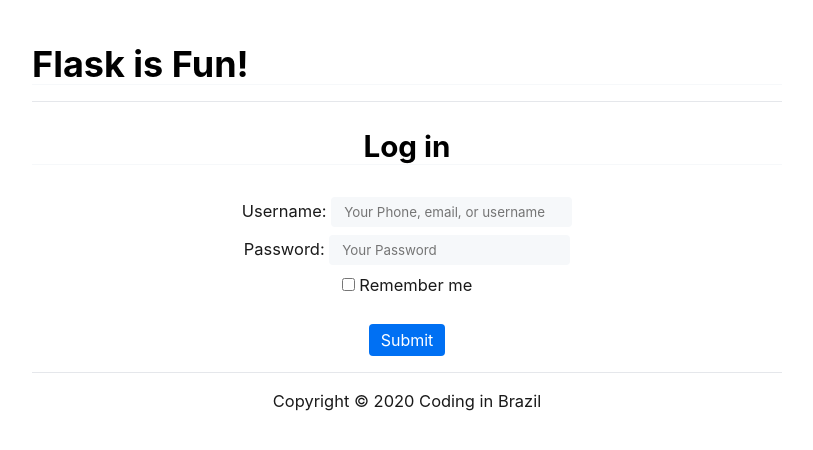
After one commit to codinginbrazil/flask, a Flask app: template app/templates/login.html in a window 1280 px wide. The commit adds this page. Shown: the top 450 px of the page, without its empty margins (233-1046 px from the left). Run offline with Flask 2, Linux system fonts and the light colour scheme; the template is opened without the code that fills it: values that come from a table or form of the project are taken from there, others are empty; some libraries are stand-ins or nearby versions; some web fonts are replaced.

Commit message:
feat: forms
* from flask_wtf import FlaskForm
* from wtforms import StringField, PasswordField, BooleanField
* from wtforms.validators import DataRequired

* [ref](https://flask-wtf.readthedocs.io/en/stable/quickstart.html)

```diff
--- /dev/null
+++ b/app/models/forms.py
@@ -0,0 +1,12 @@
+from flask_wtf import FlaskForm
+from wtforms import StringField, PasswordField, BooleanField
+from wtforms.validators import DataRequired
+from app import app
+
+
+# https://flask-wtf.readthedocs.io/en/stable/quickstart.html
+
+class LoginForm(FlaskForm):
+    username = StringField('username', validators=[DataRequired()])
+    password = PasswordField('password', validators=[DataRequired()])
+    remember_me = BooleanField('remember_me')
--- a/app/templates/base.html
+++ b/app/templates/base.html
@@ -12,7 +12,15 @@
 	<title> {% block title %} Flask is Fun! {% endblock %} </title>
 </head>
 <body>
+	<div>
+		<h1> Flask is Fun!  </h1>
+	</div>
+	<hr>
 	{% block content %}
 	{% endblock %}
+	<hr>
+	<footer>
+		<p style="text-align: center;"> Copyright © 2020 Coding in Brazil  </p>
+	</footer>
 </body>
 </html>
--- a/app/templates/index.html
+++ b/app/templates/index.html
@@ -1,11 +1,10 @@
 {% extends 'base.html' %}
 
-{% block title %} {{ super() }} - Home {% endblock %}
+{% block title %} Home - {{ super() }} {% endblock %}
 
 {% block content %}
 
 	<main>
-		<h1> Flask is Fun!  </h1>
 		{% if user %}
 			<h2>Seja bem-vindo {{user}} </h2>
 		{% endif %}
--- /dev/null
+++ b/app/templates/login.html
@@ -0,0 +1,31 @@
+{% extends 'base.html' %}
+
+{% block title %} Login - {{ super() }} {% endblock %}
+
+{% block content %}
+    <div style="text-align: center;">
+        <h2> Log in</h2>
+        <br>
+        <form action="" method="POST">
+            {{ form.csrf_token }}
+            <label>Username:</label>
+            {{ form.username(placeholder="Your Phone, email, or username") }}
+            <br>
+
+            <label>Password:</label>
+            {{ form.password(placeholder="Your Password") }}
+            <!-- {% if form.errors.password %}
+                <div>
+                    <h1> Erro </h1> {{form.errors.username}} </div>
+            {% endif %} -->
+            <br>
+
+            <label>
+                {{ form.remember_me }}
+                Remember me
+            </label>
+            <br> <br>
+            <button type="submit">Submit</button>
+        </form>
+    </div>
+{% endblock %}
--- a/config.py
+++ b/config.py
@@ -2,3 +2,5 @@ DEBUG = True
 
 SQLALCHEMY_DATABASE_URI = 'sqlite:///app.db'
 SQLALCHEMY_TRACK_MODIFICATIONS = True
+
+SECRET_KEY = 'senha-para-usar-o-form'
--- a/requirements.txt
+++ b/requirements.txt
@@ -5,6 +5,7 @@ Flask==1.1.2
 Flask-Migrate==2.5.3
 Flask-Script==2.0.6
 Flask-SQLAlchemy==2.4.4
+Flask-WTF==0.14.3
 itsdangerous==1.1.0
 Jinja2==2.11.2
 Mako==1.1.3
@@ -17,3 +18,4 @@ six==1.15.0
 SQLAlchemy==1.3.18
 toml==0.10.1
 Werkzeug==1.0.1
+WTForms==2.3.3
```
Also changed, not shown: app/controllers/default.py (+9 -5 lines).
